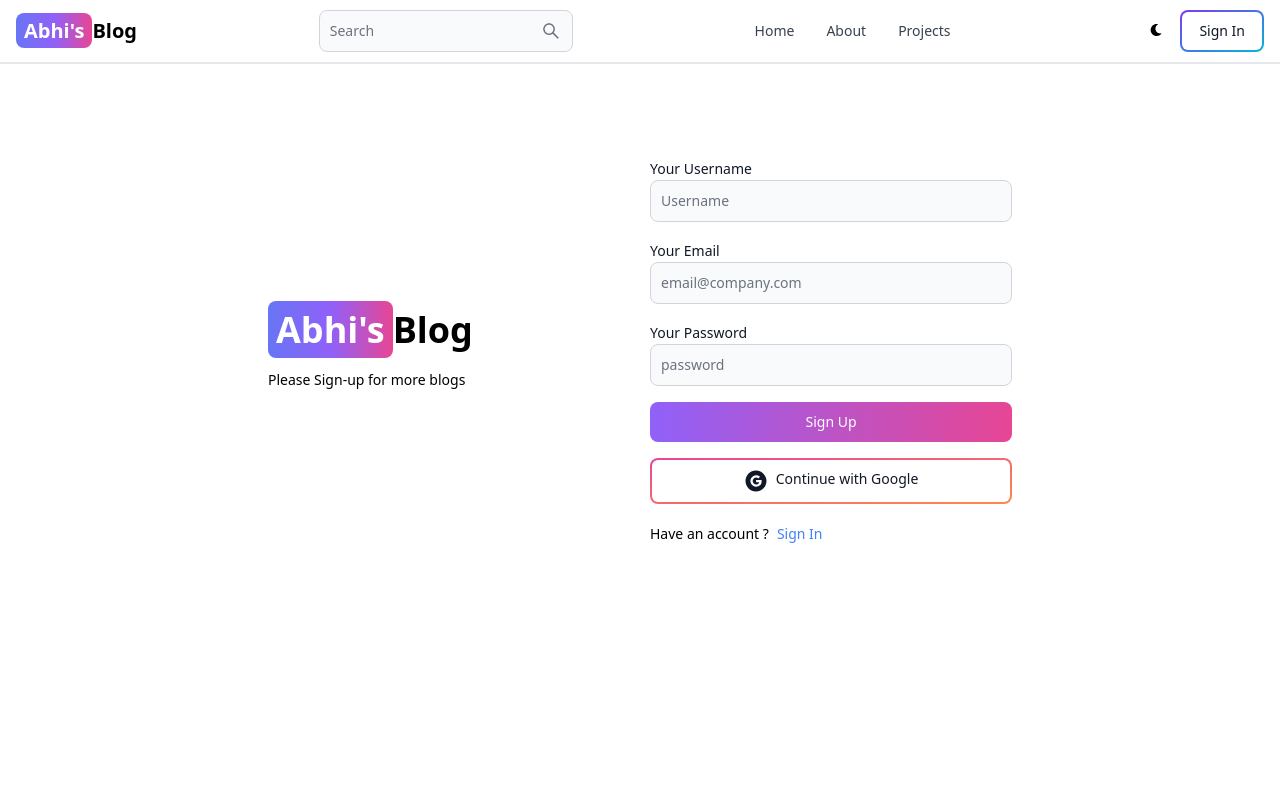
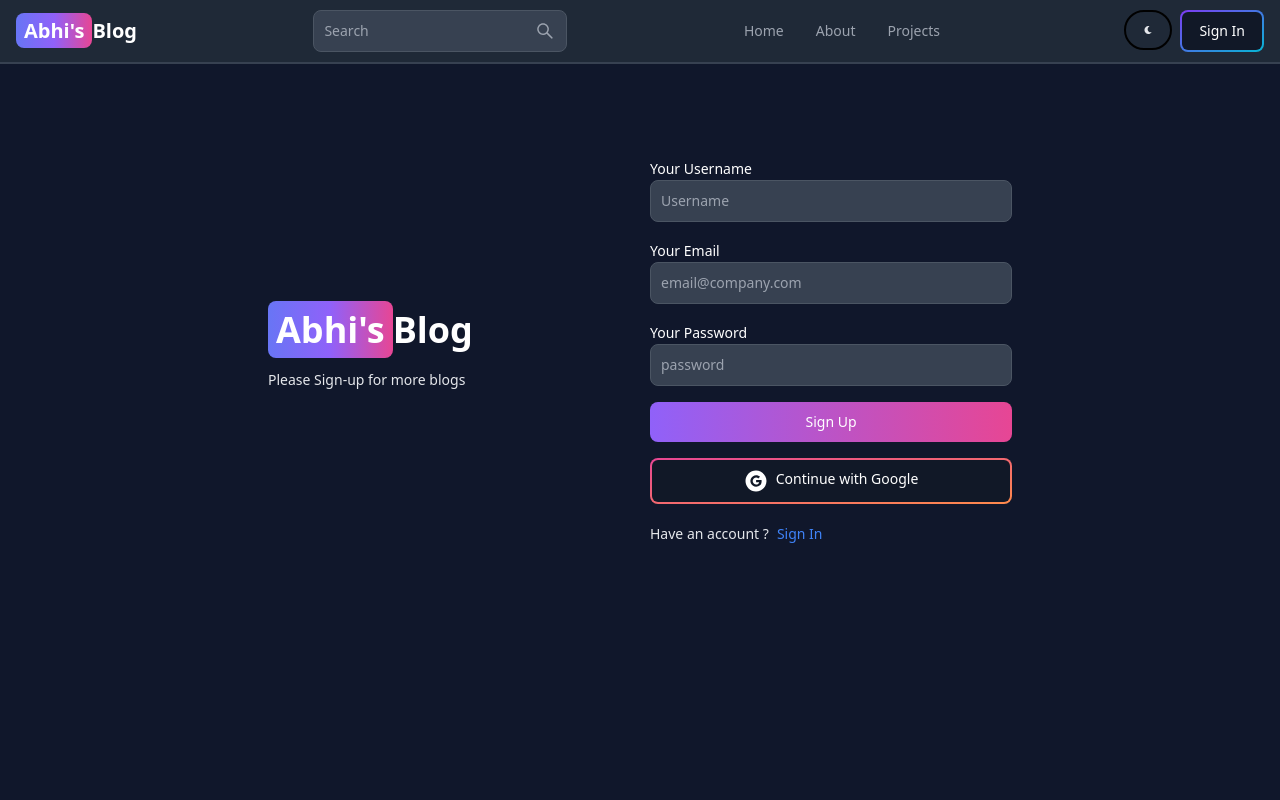
Before and after one commit to abhisheksd27/DevZone, a React (Vite) app in the folder client/: page /sign-up in a window 1280 px wide. Shown: the top 800 px of the page. Built offline with nearby package versions, Linux system fonts and the light colour scheme; no server answers.

Commit message:
complete dark mode functionality

```diff
--- a/client/src/components/Header.jsx
+++ b/client/src/components/Header.jsx
@@ -2,8 +2,9 @@
 import React from 'react'
 import { Link, useLocation } from 'react-router-dom'
 import {AiOutlineSearch} from 'react-icons/ai'
-import {FaMoon} from 'react-icons/fa'
-import { useSelector } from 'react-redux'
+import {FaMoon, FaSun} from 'react-icons/fa'
+import { useSelector, useDispatch } from 'react-redux'
+import { toggleTheme } from '../redux/theme/themeSlice'
 
 
 
@@ -11,6 +12,8 @@
 
     const path =useLocation().pathname
     const {currentUser} = useSelector(state=> state.user)
+    const {theme} = useSelector(state=> state.theme)
+    const dispatch = useDispatch();
 
 
   return (
@@ -32,9 +35,10 @@
             <AiOutlineSearch />
         </Button>
         <div className='flex gap=2 md:order-2'>
-            <Button className='w-12 h-10 hidden sm:inline ' color='grey' pill>
-                <FaMoon/>
-            </Button>
+        <Button className='w-12 h-10 hidden sm:inline custom-border mx-2' color='grey' pill onClick={() => dispatch(toggleTheme())}>
+            {theme === 'light' ? <FaSun /> : <FaMoon />}
+        </Button>
+
             {currentUser ? (
                 <Dropdown arrowIcon={false} inline label={
                     <Avatar alt='user' img={currentUser.profilePicture} rounded />
--- /dev/null
+++ b/client/src/components/ThemeProvider.jsx
@@ -0,0 +1,16 @@
+import React from 'react';
+import { useSelector } from 'react-redux';
+
+function ThemeProvider({ children }) {
+    const theme = useSelector(state => state.theme.theme); // Accessing theme correctly
+
+    return (
+        <div className={theme}>
+            <div className={`bg-white text-gray-700 dark:text-gray-200 dark:bg-[rgb(16,23,43)] min-h-screen`}>
+                {children}
+            </div>
+        </div>
+    );
+}
+
+export default ThemeProvider;
--- a/client/src/index.css
+++ b/client/src/index.css
@@ -1,3 +1,6 @@
 @tailwind base;
 @tailwind components;
 @tailwind utilities;
+.custom-border {
+    border: 2px solid black; /* Add your desired border style */
+  }
--- a/client/src/main.jsx
+++ b/client/src/main.jsx
@@ -2,15 +2,17 @@
 import ReactDOM from 'react-dom/client'
 import App from './App.jsx'
 import './index.css'
-import {store, persistor} from './redux/store.js'
-import {Provider} from 'react-redux'
+import { store, persistor } from './redux/store.js'
+import { Provider } from 'react-redux'
 import { PersistGate } from 'redux-persist/integration/react'
+import ThemeProvider from './components/ThemeProvider.jsx'
 
 ReactDOM.createRoot(document.getElementById('root')).render(
   <PersistGate persistor={persistor}>
     <Provider store={store}>
-      <App />
-    </Provider>,
+      <ThemeProvider>
+        <App />
+      </ThemeProvider>
+    </Provider>
   </PersistGate>,
-
 )
--- a/client/src/redux/store.js
+++ b/client/src/redux/store.js
@@ -2,9 +2,13 @@
 import { persistReducer, persistStore } from 'redux-persist';
 import storage from 'redux-persist/lib/storage';
 import userReducer from './user/userSlice';
+import themeReducer from './theme/themeSlice';
+
 
 const rootReducer = combineReducers({
     user: userReducer,
+    theme: themeReducer,
+
 });
 
 const persistConfig = {
--- /dev/null
+++ b/client/src/redux/theme/themeSlice.js
@@ -0,0 +1,19 @@
+import { createSlice } from "@reduxjs/toolkit";
+
+const initialState = {
+    theme: 'dark',
+};
+
+const themeSlice = createSlice({
+    name: 'theme',
+    initialState,
+    reducers: {
+        toggleTheme: (state) => {
+            state.theme = state.theme === 'dark' ? 'light' : 'dark';
+        },
+    },
+});
+
+export const { toggleTheme } = themeSlice.actions;
+
+export default themeSlice.reducer;
```
